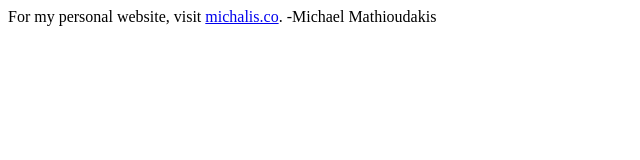
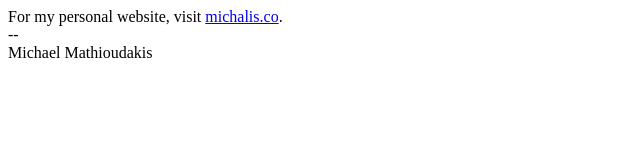
Before and after one commit to mmathioudakis/mmathioudakis.github.io, a plain HTML site: page index.html in a window 1280 px wide. Shown: the whole page, without its empty margins (0-640 px from the left). Drawn offline with Linux system fonts and the light colour scheme.

Commit message:
Update index.html

```diff
--- a/index.html
+++ b/index.html
@@ -1 +1,5 @@
-<html><p>For my personal website, visit <a href="https://michalis.co">michalis.co</a>. -Michael Mathioudakis</p></html>
+<html>
+  <p>For my personal website, visit <a href="https://michalis.co">michalis.co</a>. <br/>
+  --<br/>
+  Michael Mathioudakis</p>
+</html>
```
